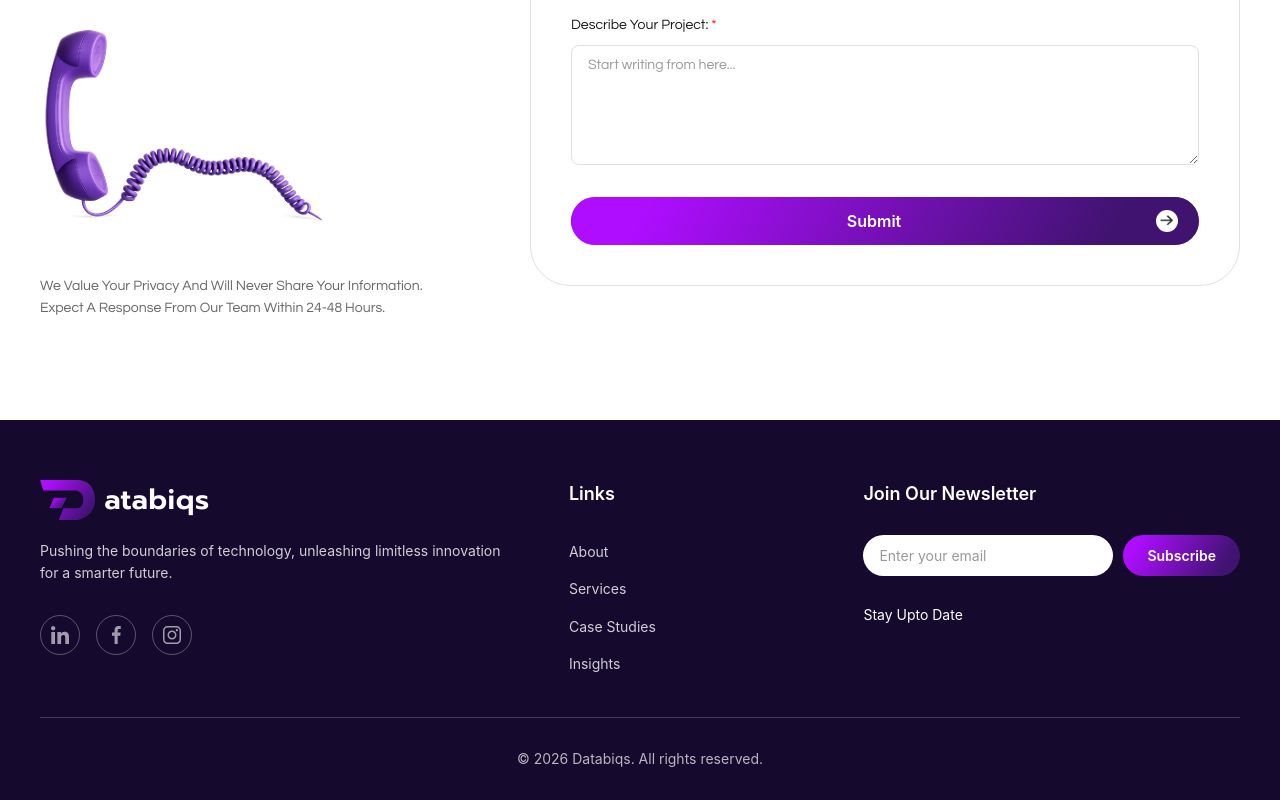
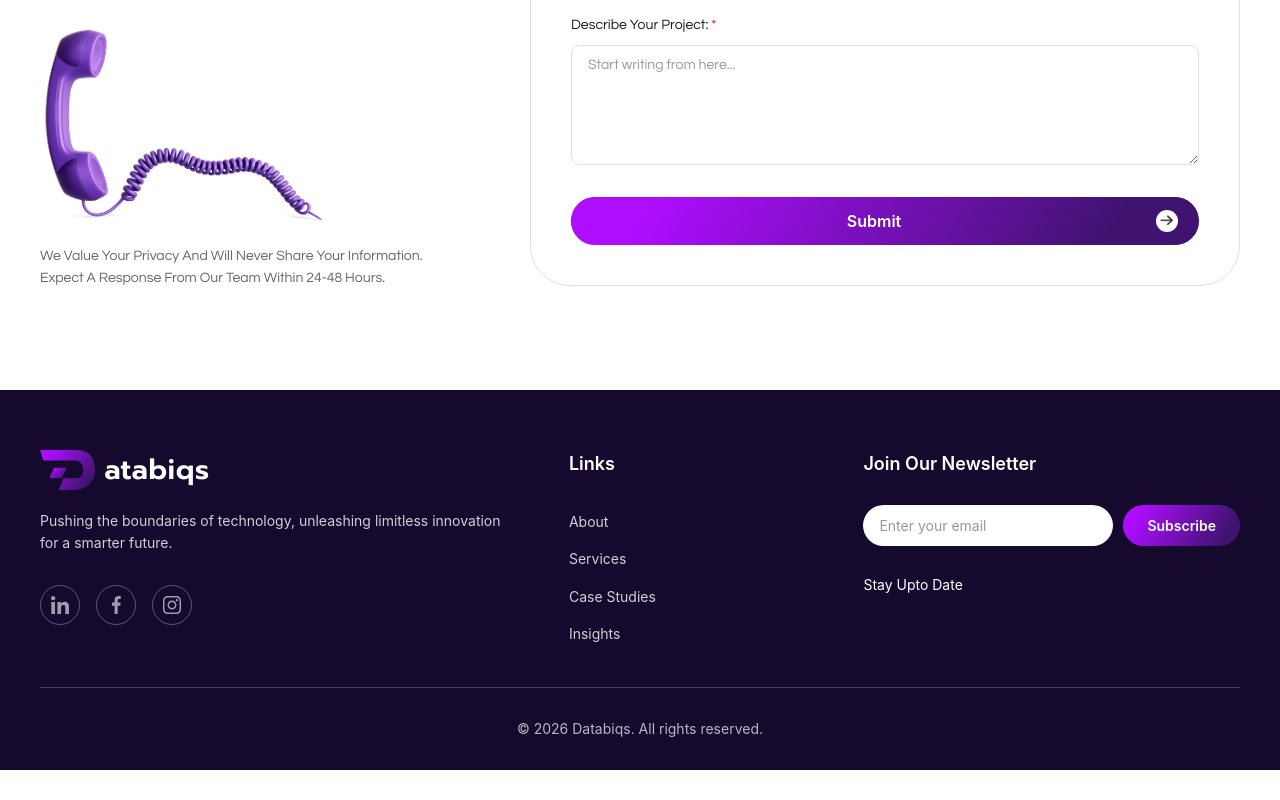
Before and after one commit to JAFFARDEV12/databiqs-website, a React (Create React App) app: page / in a window 1280 px wide. Shown: the part 5352-6152 px from the top of the page. After the commit the page ends 6122 px from the top, so only its background shows below. Built offline with nearby package versions, Linux system fonts and the light colour scheme.

Commit message:
slight changes

```diff
--- a/src/components/home/ContactSection.css
+++ b/src/components/home/ContactSection.css
@@ -106,6 +106,7 @@
   line-height: 1.6;
   margin: 0;
   opacity: 0;
+  margin-top: -30px !important;
 }
 
 .contact-section.animate .privacy-notice {
```
